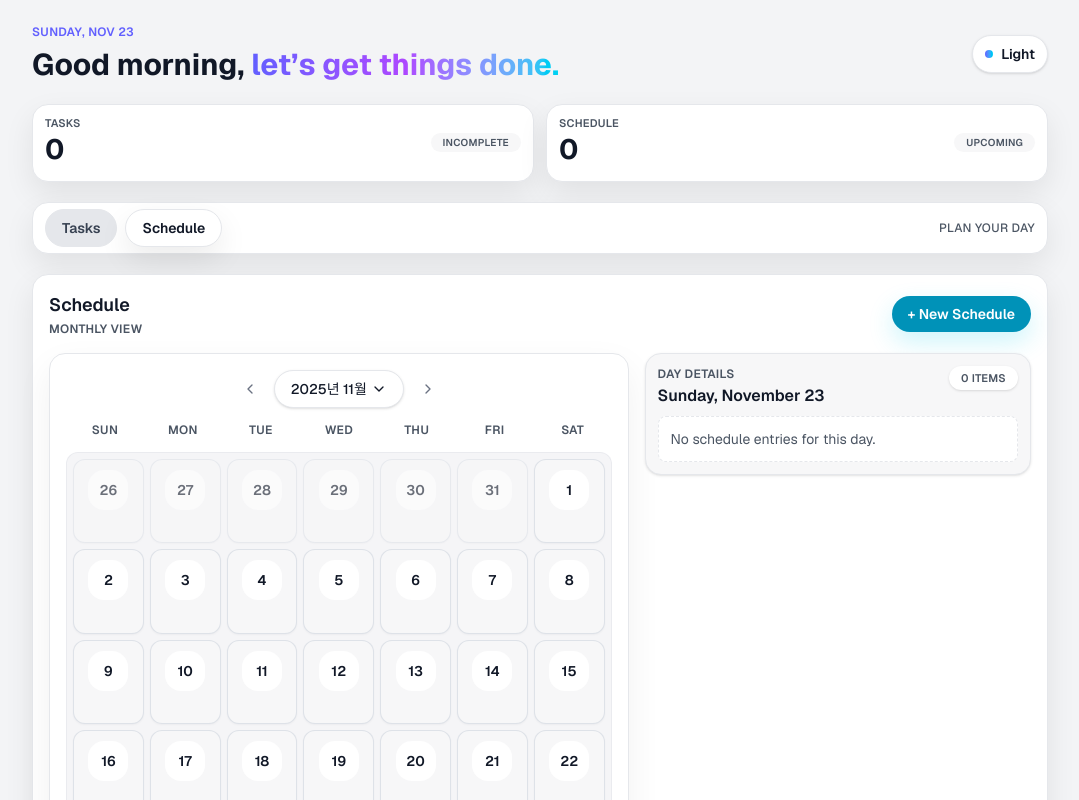
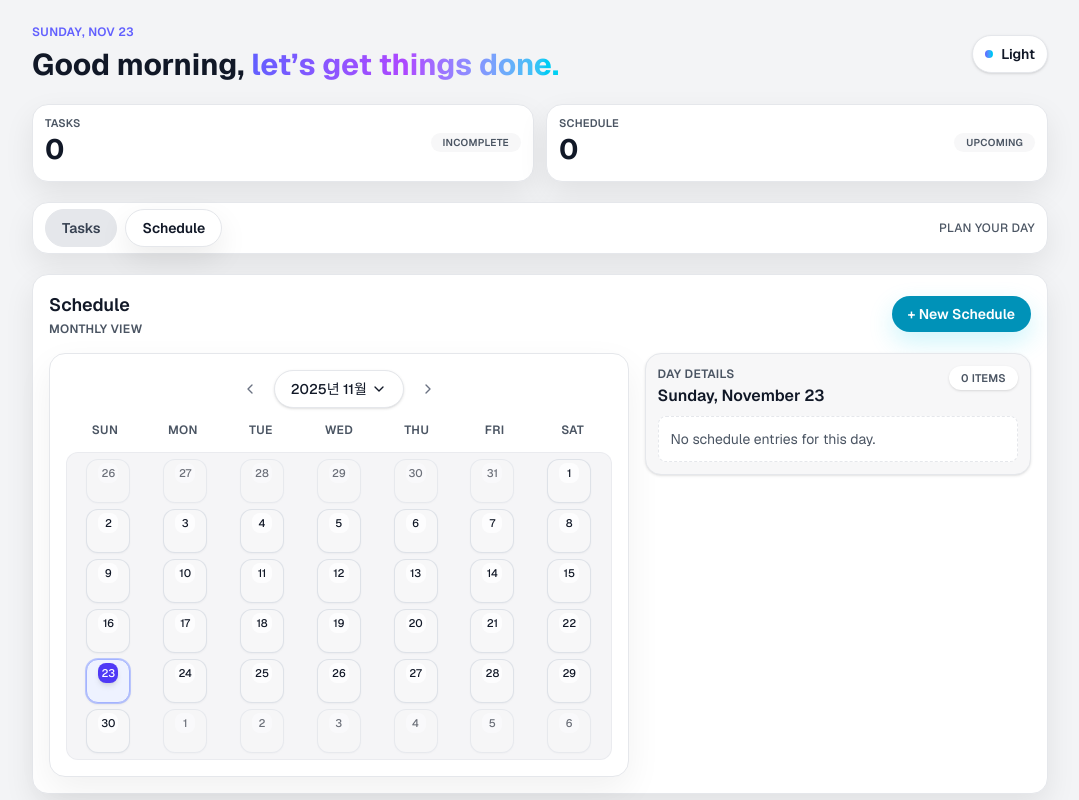
Before and after one commit to bbg-96/logme, a Next.js app: page / in a window 1280 px wide. Both pictures are taken after a click on the button "Schedule". Shown: the top 800 px of the page, without its empty margins (100-1179 px from the left). Built offline with nearby package versions, Linux system fonts and the light colour scheme.

Commit message:
Refine calendar day cell sizing

```diff
--- a/components/schedule/calendar-day-cell.tsx
+++ b/components/schedule/calendar-day-cell.tsx
@@ -29,7 +29,7 @@ export function CalendarDayCell({
     <button
       onClick={() => onSelect(date)}
       className={cx(
-        "group relative flex flex-col items-center justify-between rounded-xl border px-2 py-2 text-left transition-all duration-200 ease-out focus-visible:outline-none focus-visible:ring-2 focus-visible:ring-indigo-500",
+        "group relative mx-auto flex h-11 w-11 flex-col items-center justify-center gap-0.5 rounded-xl border p-1 text-left transition-all duration-200 ease-out focus-visible:outline-none focus-visible:ring-2 focus-visible:ring-indigo-500",
         "bg-[var(--color-bg-subtle)] text-[var(--color-text-primary)] border border-[rgba(148,163,184,0.25)] shadow-[0_1px_2px_rgba(15,23,42,0.04)]",
         "hover:-translate-y-0.5 hover:shadow-[var(--color-shadow-soft)] hover:bg-[var(--color-bg-card)]",
         !inCurrentMonth && "opacity-60",
@@ -39,13 +39,13 @@ export function CalendarDayCell({
       )}
       aria-label={`View schedules for ${date.toDateString()}`}
     >
-      <div className="flex w-full flex-1 flex-col items-center gap-1 pb-1 pt-0.5">
+      <div className="flex flex-col items-center gap-0.5">
         <span
           className={cx(
-            "flex h-10 w-10 items-center justify-center rounded-2xl text-sm font-semibold",
+            "flex h-5 w-5 items-center justify-center rounded-lg text-[11px] font-medium",
             isSelected
               ? "bg-indigo-600 text-white shadow-md"
-              : "bg-[var(--color-bg-card)] text-[var(--color-text-primary)]",
+              : "bg-white/80 text-[var(--color-text-primary)]",
             !inCurrentMonth && "text-[var(--color-text-muted)]",
           )}
         >
@@ -54,8 +54,9 @@ export function CalendarDayCell({
 
         <p
           className={cx(
-            "max-w-[92%] overflow-hidden text-ellipsis text-center text-[10px] leading-tight text-[var(--color-text-muted)] group-hover:text-[var(--color-text-primary)]",
-            !previewTitle && "invisible",
+            "max-w-[92%] overflow-hidden text-ellipsis text-center text-[9px] leading-none text-[var(--color-text-muted)] group-hover:text-[var(--color-text-primary)]",
+            "h-3",
+            !previewTitle && "opacity-0",
           )}
           aria-hidden={!previewTitle}
         >
@@ -63,7 +64,7 @@ export function CalendarDayCell({
         </p>
       </div>
 
-      <div className="mb-1 flex w-full items-center justify-center gap-1">
+      <div className="flex h-2 w-full items-center justify-center gap-1">
         {Array.from({ length: Math.min(schedulesCount, 3) }).map((_, index) => (
           <span
             key={index}
@@ -72,7 +73,7 @@ export function CalendarDayCell({
           />
         ))}
         {schedulesCount > 3 && (
-          <span className="rounded-full bg-indigo-100 px-1.5 py-[2px] text-[10px] font-semibold text-indigo-700 dark:bg-indigo-900/50 dark:text-indigo-100">
+          <span className="flex h-2 items-center rounded-full bg-indigo-100 px-1 text-[9px] font-semibold text-indigo-700 shadow-sm dark:bg-indigo-900/50 dark:text-indigo-100">
             · {schedulesCount}
           </span>
         )}
```
